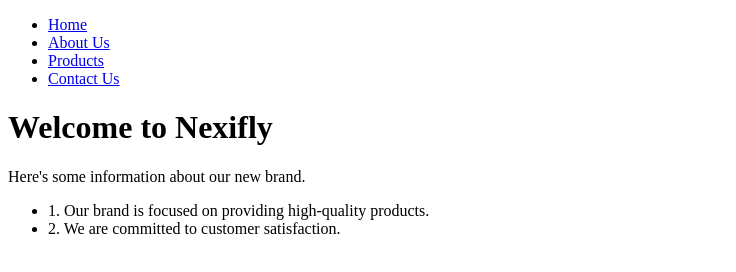
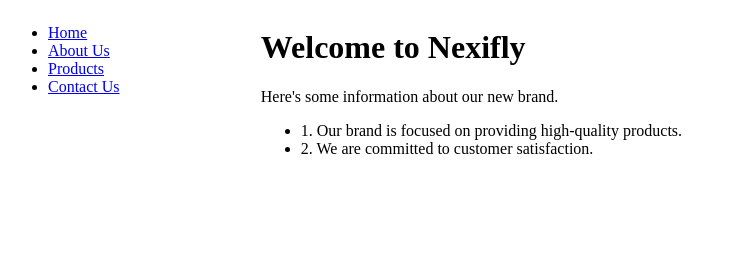
Before and after one commit to lukaszgruca/HelloWorld, a plain HTML site: page index.html in a window 1280 px wide. Shown: the whole page, without its empty margins (0-736 px from the left). Drawn offline with Linux system fonts and the light colour scheme.

Commit message:
Update index.html

```diff
--- a/index.html
+++ b/index.html
@@ -3,8 +3,24 @@
 <html>
   <head>
     <title>Nexifly</title>
+    <style>
+      .container {
+        display: flex;
+        flex-direction: row;
+      }
+
+      .menu {
+        width: 20%;
+      }
+
+      .main {
+        width: 80%;
+      }
+    </style>
   </head>
   <body>
+    <div class="container">
+      <div class="menu">
         <nav>
           <ul>
             <li><a href="#">Home</a></li>
@@ -13,12 +29,16 @@
             <li><a href="#">Contact Us</a></li>
           </ul>
         </nav>
+      </div>
 
+      <div class="main">
         <h1>Welcome to Nexifly</h1>
         <p>Here's some information about our new brand.</p>
         <ul>
           <li>1. Our brand is focused on providing high-quality products.</li>
           <li>2. We are committed to customer satisfaction.</li>
         </ul>
+      </div>
+    </div>
   </body>
 </html>
```
Lines whose indentation alone changed are shown as unchanged.
